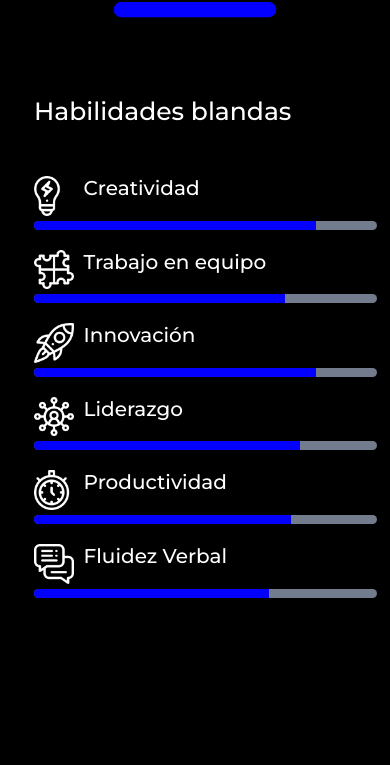
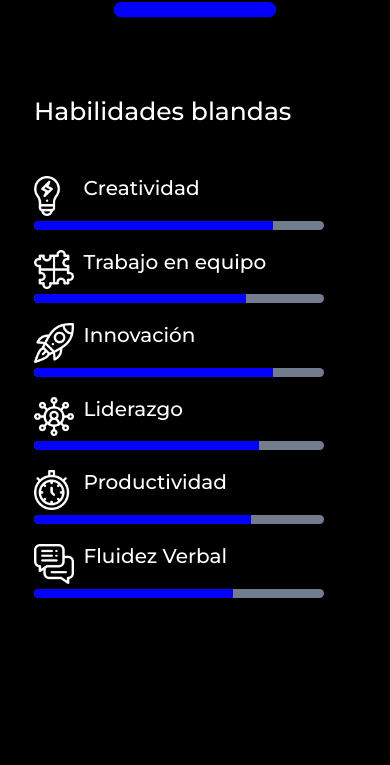
Before and after one commit to santtiagoaya/santtiagodesign, a plain HTML site: page paginas/sobremi/sobremi.html in a window 390 px wide. Shown: the part 853-1618 px from the top of the page. Drawn offline with nearby package versions, Linux system fonts and the light colour scheme.

Commit message:
resposive plix

```diff
--- a/paginas/sobremi/css/style.css
+++ b/paginas/sobremi/css/style.css
@@ -583,7 +583,7 @@ main .img-perfil{
 }
 .bar{
     height: 9px;
-    width:78%;
+    width:66%;
 
 }
 .cajacont{
```
